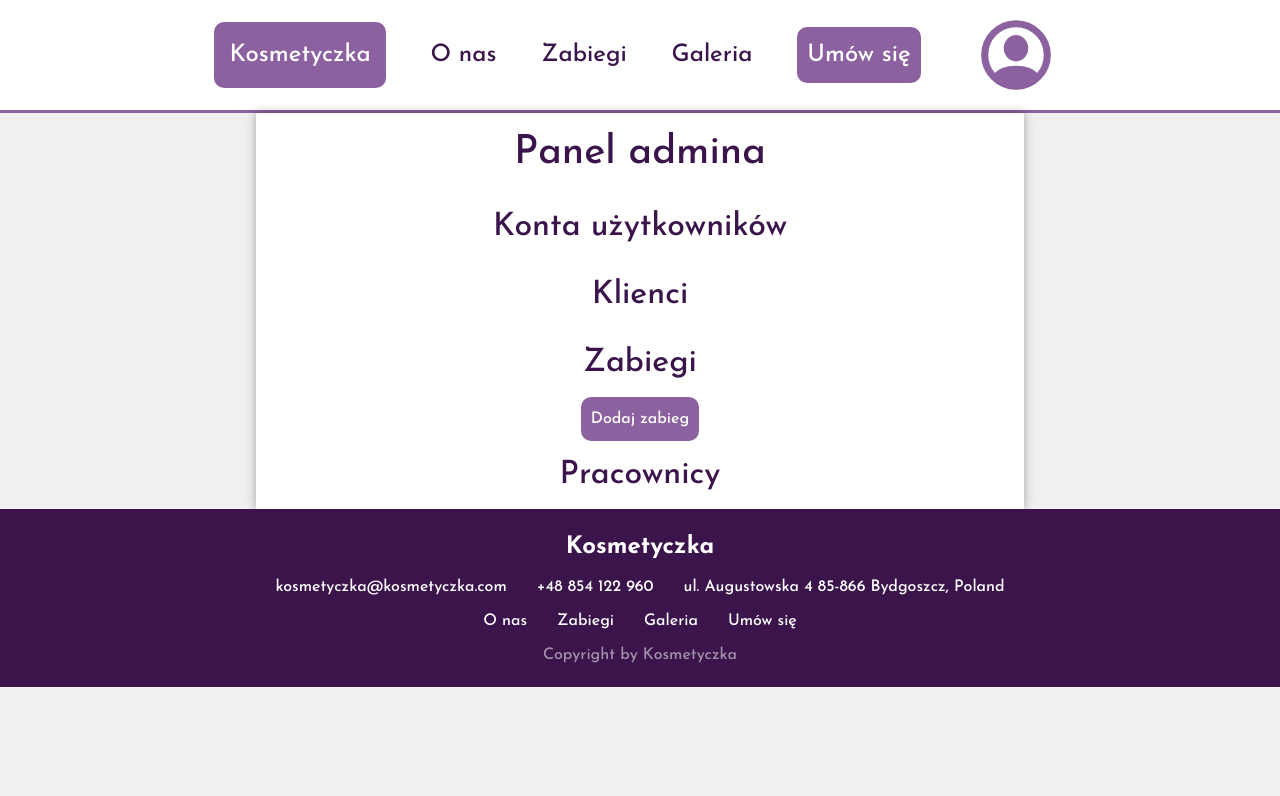
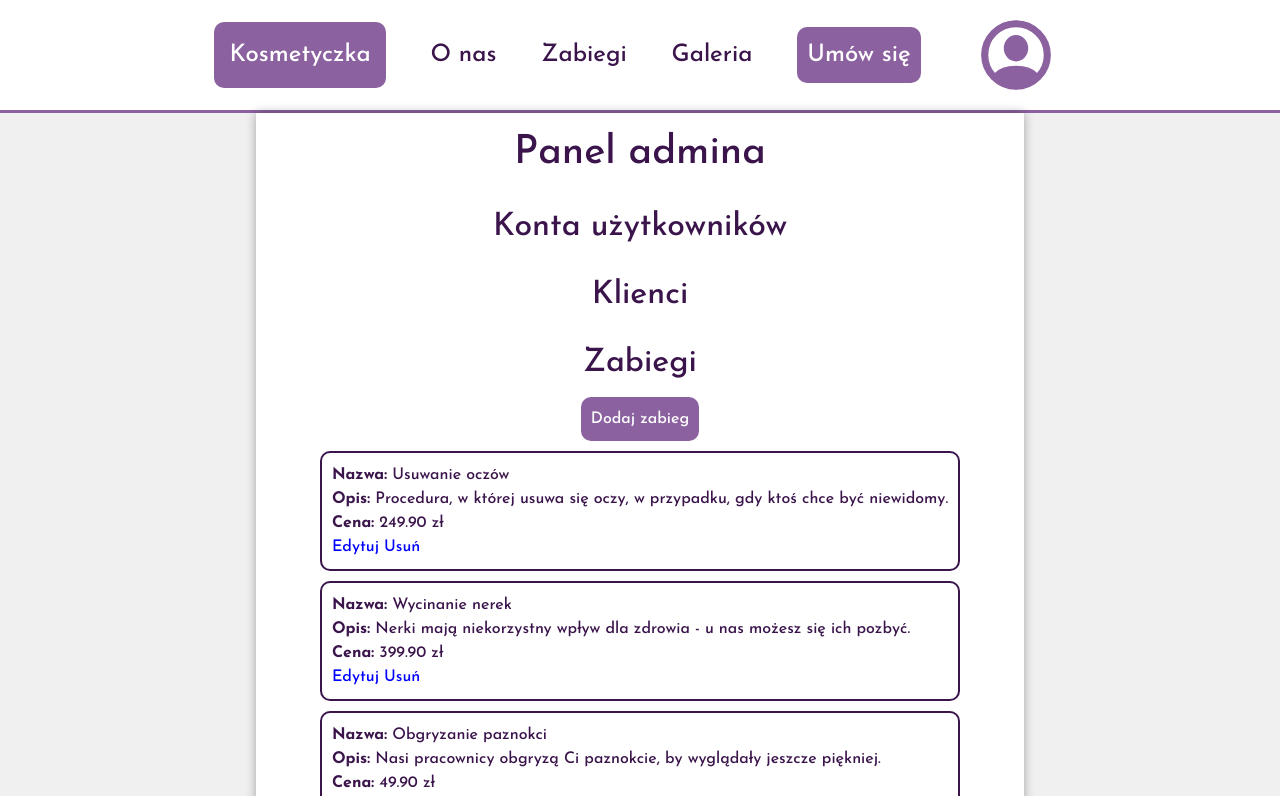
Before and after one commit to 1p22geo/kosmetyczk_kacper_dygon, a Next.js app: page /admin-panel in a window 1280 px wide. Shown: the top 796 px of the page. Built offline with nearby package versions, Linux system fonts and the light colour scheme.

Commit message:
added treatment list

```diff
--- a/src/app/admin-panel/admin-panel.css
+++ b/src/app/admin-panel/admin-panel.css
@@ -38,6 +38,10 @@ input, textarea{
     padding:5px;
 }
 
+input:focus, textarea:focus{
+    outline:none;
+}
+
 input[type="submit"]{
     background-color:var(--button-color) ;
     border-radius: 10px;
--- a/src/app/admin-panel/page.tsx
+++ b/src/app/admin-panel/page.tsx
@@ -2,23 +2,47 @@
 
 import GeneralLayout from "@/app/generalLayout";
 import "./admin-panel.css";
-import { useRef } from "react";
+import TreatmentList, { Treatment } from "@/app/components/admin-panel-related/treatment-list"
 
 import CloseDialogIcon from './close-dialog-icon.svg'
 import Image from "next/image"
+import {useRef} from "react";
 
 
 export default function AdminPanel() {
 
     const addTreatmentDialog = useRef<HTMLDialogElement>(null);
 
-    function switchAddTreatmentDialogVisibility() {
-        if (!addTreatmentDialog.current.open){
-            addTreatmentDialog.current.showModal();
+    let id = 0;
+
+    function switchAddTreatmentDialogVisibility(){
+        if (addTreatmentDialog.current.open) {
+            addTreatmentDialog.current.close();
         } else {
-            addTreatmentDialog.current.close();
+            addTreatmentDialog.current.show();
         }
     }
+
+    const treatmentArray: Treatment[] = [
+        {
+            id: id++,
+            title: "Usuwanie oczów",
+            description: "Procedura, w której usuwa się oczy, w przypadku, gdy ktoś chce być niewidomy.",
+            price: 249.90
+        },
+        {
+            id: id++,
+            title: "Wycinanie nerek",
+            description: "Nerki mają niekorzystny wpływ dla zdrowia - u nas możesz się ich pozbyć.",
+            price: 399.90
+        },
+        {
+            id: id++,
+            title: "Obgryzanie paznokci",
+            description: "Nasi pracownicy obgryzą Ci paznokcie, by wyglądały jeszcze piękniej.",
+            price: 49.90
+        }
+    ]
 
     return (
         <GeneralLayout>
@@ -36,6 +60,8 @@ export default function AdminPanel() {
                 <div className="admin-treatments-section">
                     <h2>Zabiegi</h2>
                     <button onClick={switchAddTreatmentDialogVisibility} className="text-button">Dodaj zabieg</button>
+                    <TreatmentList treatmentsArray={treatmentArray}/>
+
 
                     <dialog ref={addTreatmentDialog}>
                         <button className="close-dialog-button" onClick={switchAddTreatmentDialogVisibility}><Image src={CloseDialogIcon} alt="close dialog icon" /></button>
--- /dev/null
+++ b/src/app/components/admin-panel-related/treatment-list.css
@@ -0,0 +1,11 @@
+.admin-panel-list-element{
+    border: solid 2px;
+    border-radius:10px;
+    padding:10px;
+    margin: 10px 0 10px 0;
+}
+
+.admin-panel-list-element button{
+    margin-right:5px;
+    color:blue;
+}
--- /dev/null
+++ b/src/app/components/admin-panel-related/treatment-list.tsx
@@ -0,0 +1,46 @@
+
+import "./treatment-list.css"
+
+export interface Treatment{
+    id: number;
+    title: string;
+    description: string;
+    price: number;
+}
+
+export default function TreatmentList(props: {treatmentsArray: Array<Treatment>}) {
+
+    // function switchEditDialogVisibility
+
+    const renderedTreatmentsList = props.treatmentsArray.map((treatment: Treatment) => {
+            return(
+                <div key={treatment.id} className="admin-panel-list-element">
+                    <div>
+                        <p><b>Nazwa: </b>{treatment.title}</p>
+                    </div>
+                    <div>
+                        <p><b>Opis: </b>{treatment.description}</p>
+                    </div>
+                    <div>
+                        <p><b>Cena: </b>{treatment.price.toFixed(2)} zł</p>
+                    </div>
+                    <button>
+                        Edytuj
+                    </button>
+                    <button>
+                        Usuń
+                    </button>
+                </div>
+            )
+        }
+
+    )
+
+    return (
+        <div>
+            {renderedTreatmentsList}
+        </div>
+    );
+
+
+}
```
